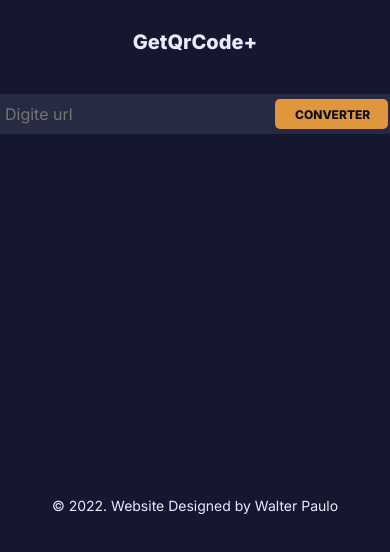
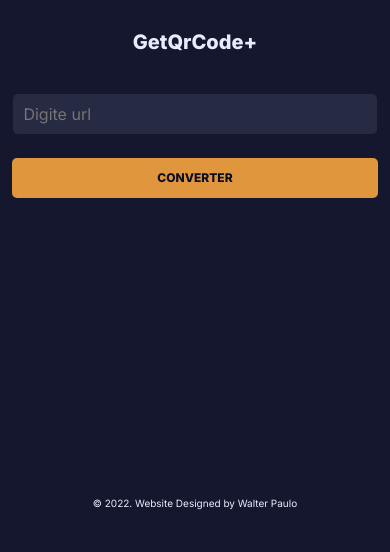
Before and after one commit to walterpaulo/getQrCode, a React (Vite) app: page / in a window 390 px wide. Shown: the top 552 px of the page. Built offline with nearby package versions, Linux system fonts and the light colour scheme.

Commit message:
styled: mobile

```diff
--- a/src/components/Footer/style.ts
+++ b/src/components/Footer/style.ts
@@ -3,4 +3,7 @@ import styled from "styled-components";
 export const Container = styled.div`
   padding: 30px 0;
   font-size: 14px;
+  @media (max-width: 420px) {
+    font-size: 10px;
+    }
 `
--- a/src/components/QRCodes/style.ts
+++ b/src/components/QRCodes/style.ts
@@ -11,6 +11,10 @@ export const Container = styled.div`
   display: flex;
   flex-direction: column;
   align-items: center;
+
+  @media (max-width: 420px) {
+    margin-top: 95px;
+    }
   `
   export const Image = styled.div`
     margin-top: 13px;
--- a/src/pages/GeradorQR/style.ts
+++ b/src/pages/GeradorQR/style.ts
@@ -24,8 +24,12 @@ export const Form = styled.form`
 `
 export const Box = styled.div`
   position: relative;
-  width: 400px;
+  max-width: 400px;
   height: 20px;
+
+  @media (max-width: 420px) {
+    width: 100vw;
+    }
   `
 export const Input = styled.input`
   &[type=text]{
@@ -35,6 +39,14 @@ export const Input = styled.input`
     background-color: var(--bg-color-secondary);
     border-style: none;
     border-radius: 5px;
+
+    @media (max-width: 420px) {
+    width: 100vw;
+    max-width: 88vw;
+    height: 100%;
+    padding: 10px;
+    /* margin: 0 3vw; */
+    }
   }
   &[type=submit]{
     width: 113px;
@@ -52,6 +64,13 @@ export const Input = styled.input`
     top:5px;
     right: 7px;
     cursor: pointer;
+
+    @media (max-width: 420px) {
+    width: 94vw;
+    height: 40px;
+    top: 52px;
+    left: 0;
+    margin: 3vw;
+    }
   }
-
 `
```
